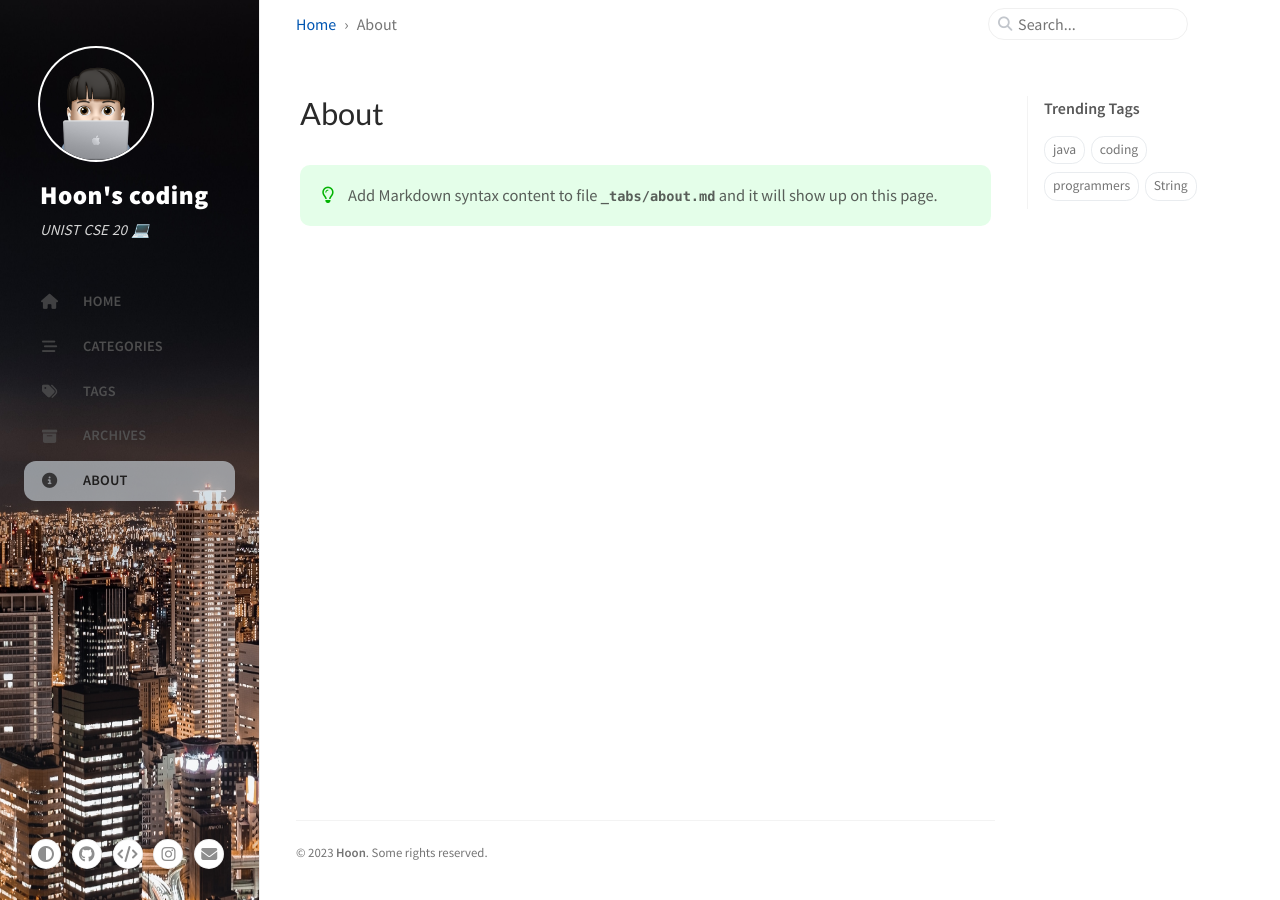
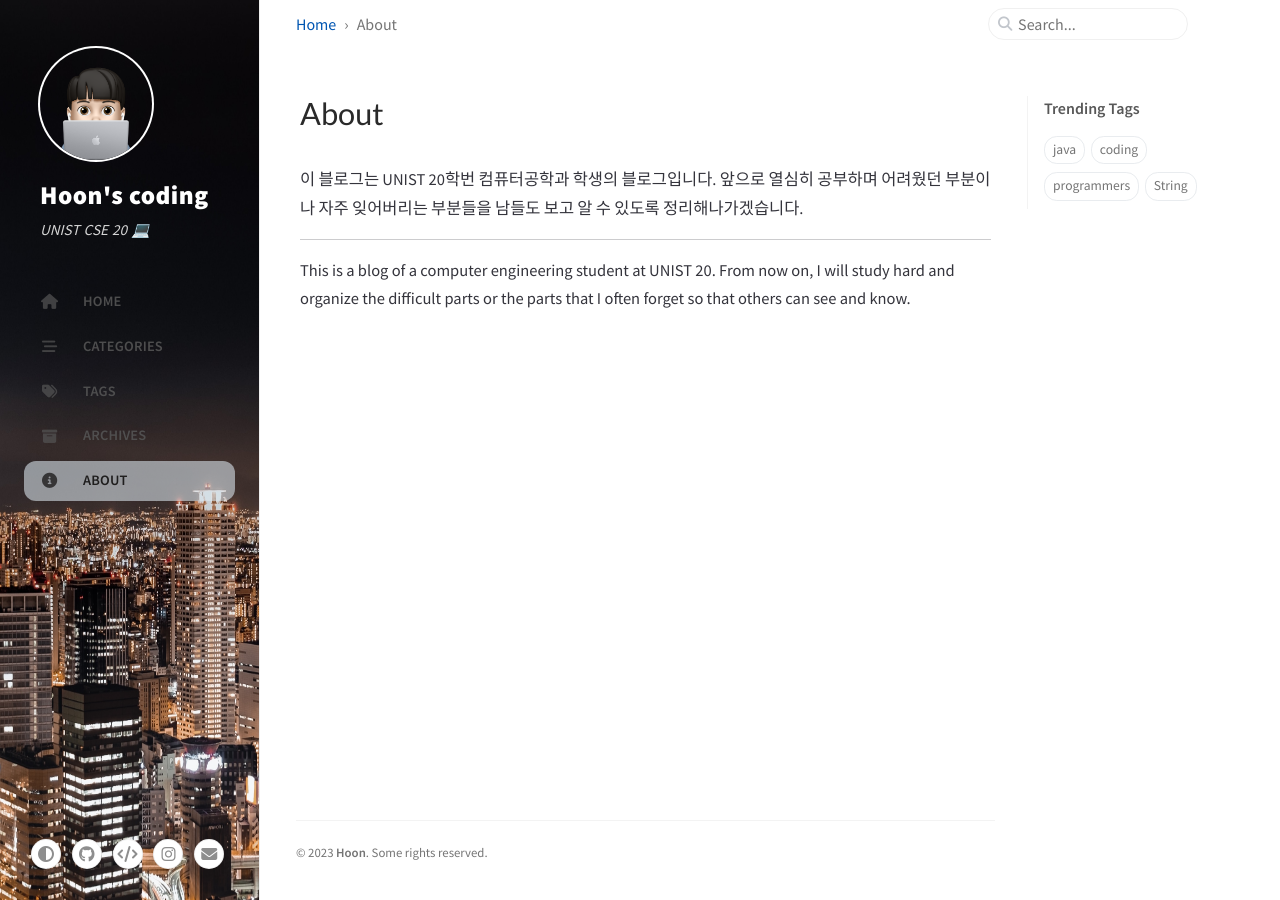
Before and after one commit to hoonably/old-blog, a Jekyll site: the page built from _tabs/about.md, in a window 1280 px wide. Built offline with Jekyll 4.4.1, drawn with Linux system fonts in a browser that asks for light colours; cached includes are drawn as plain includes.

Commit message:
about 변경

```diff
--- a/_tabs/about.md
+++ b/_tabs/about.md
@@ -4,5 +4,14 @@ icon: fas fa-info-circle
 order: 4
 ---
 
-> Add Markdown syntax content to file `_tabs/about.md`{: .filepath } and it will show up on this page.
-{: .prompt-tip }
+
+이 블로그는 UNIST 20학번 컴퓨터공학과 학생의 블로그입니다.
+앞으로 열심히 공부하며 어려웠던 부분이나 자주 잊어버리는 부분들을
+남들도 보고 알 수 있도록 정리해나가겠습니다.
+
+
+---
+
+This is a blog of a computer engineering student at UNIST 20.
+From now on, I will study hard and organize the difficult parts
+or the parts that I often forget so that others can see and know.
```
Also changed, not shown: 1 other file.
